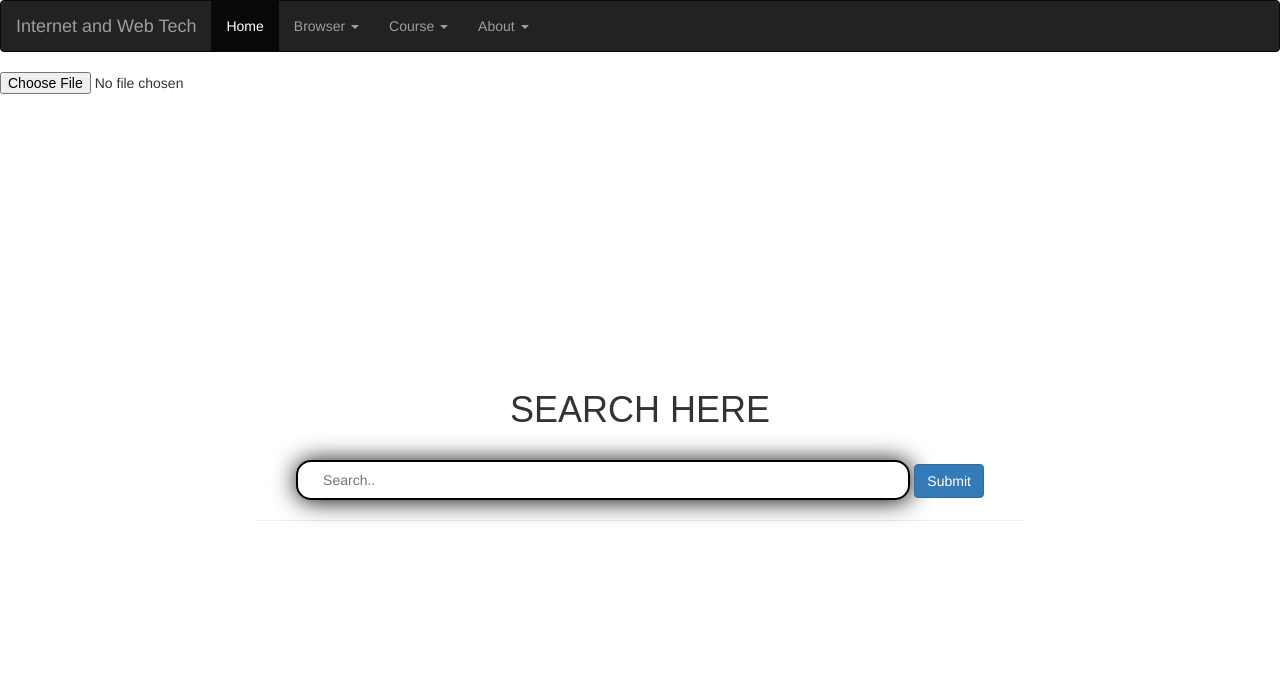
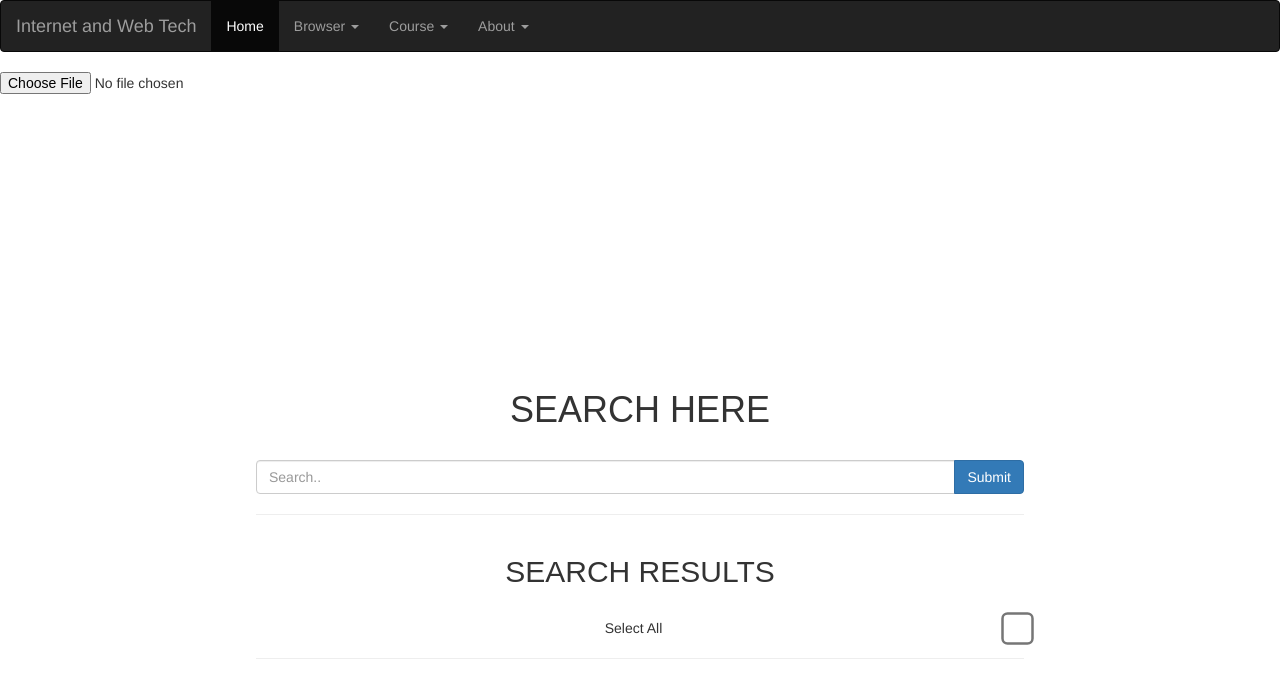
Before and after one commit to TyronSamaroo/cs355project, a plain HTML site: page index.html in a window 1280 px wide. Drawn offline with nearby package versions, Linux system fonts and the light colour scheme.

Commit message:
New Changes to Search

```diff
--- a/index.css
+++ b/index.css
@@ -1,18 +1,5 @@
 
-#searchfield {
-    outline:none;
-    width: 80%;
-    height: 40px;
-    border-radius: 15px;
-    border: 2px black solid;
-    box-shadow: 1px 1px 25px;
-    color:black;
-    padding: 5px 5px 5px 25px;
-    top: 0;
-    left: 0;
-    z-index: 5;
 
-}
 
 #searchtitle{
     font-family: Chalkduster, fantasy;
@@ -21,7 +8,12 @@
 }
 
 input[type=checkbox] {
-    float: left;
-    margin: 5px -20px;
+    float: right;
     transform: scale(2.5);
 }
+
+#displayedresults{
+    align-self: auto;
+
+
+}
--- a/index.html
+++ b/index.html
@@ -72,16 +72,23 @@
         <input type="file" id="myFile" onchange= "displayFile()">
 
     </div>
+
+
     <div style="text-align: center;padding: 20%">
 
+
             <h1 id="searchtitle">SEARCH HERE</h1>
-            <form id="search-param">
-                <input id="searchfield" type="text" placeholder="Search..">
-                <input class ="btn btn-primary" type="submit" value="Submit">
+            <form id="search-param" class="input-group">
+                <input class="form-control" id="searchfield" type="text" placeholder="Search..">
+                <span class="input-group-btn"><input class ="btn btn-primary" type="submit" value="Submit"></span>
 
             </form>
             <hr>
-            <div id="output"></div>
+            <h2 id="searchtitle">SEARCH RESULTS</h2>
+            <input type="checkbox" onClick="toggle(this)" /> Select All
+            <hr/>
+            <div id="output">
+            </div>
     </div>
 
 
@@ -134,18 +141,12 @@
                     console.log(data.items);
                     data.items.forEach(search =>{
                         output += `
-                        <div>
+                        <div id= "displayedresults">
 
-
-                            <ul class= "list-group list-group-flush mb-3">
-                                <li>
-                                    <span>
-                                        <input type="checkbox" name="searchfiles" value=searchfiles>
-                                    </span>
-
-                                </li>
-                                <li class="list-group-item"> ${search.title} </li>
-                                <li class="list-group-item">
+                            <input type="checkbox" name="searchfiles" value=searchfiles>
+                            <ul class= "">
+                                <li class=""> ${search.title} </li>
+                                <li class="">
                                         <a href="${search.link}" target="_blank">${search.link}</a>
                                 </li>
                             </ul>
```
